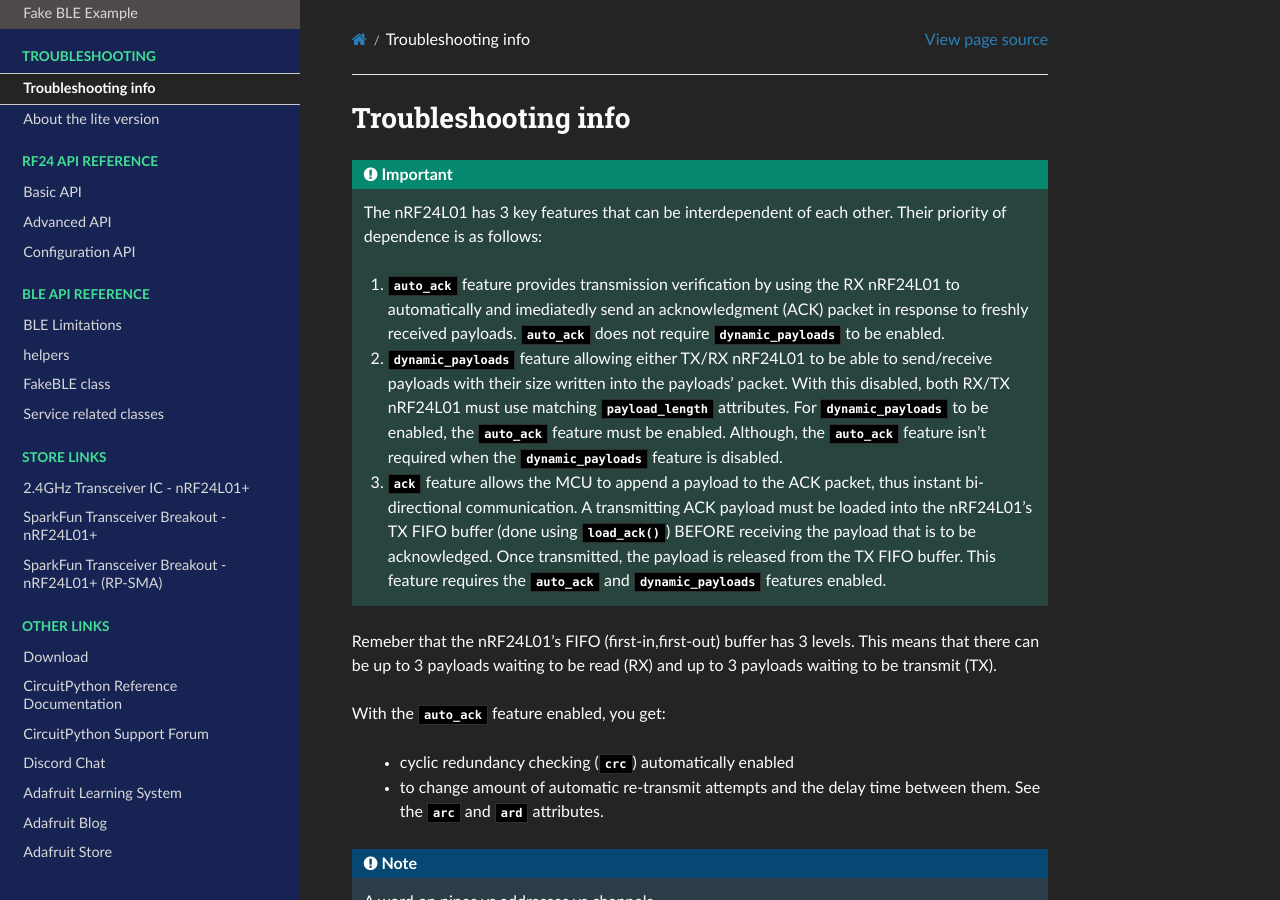
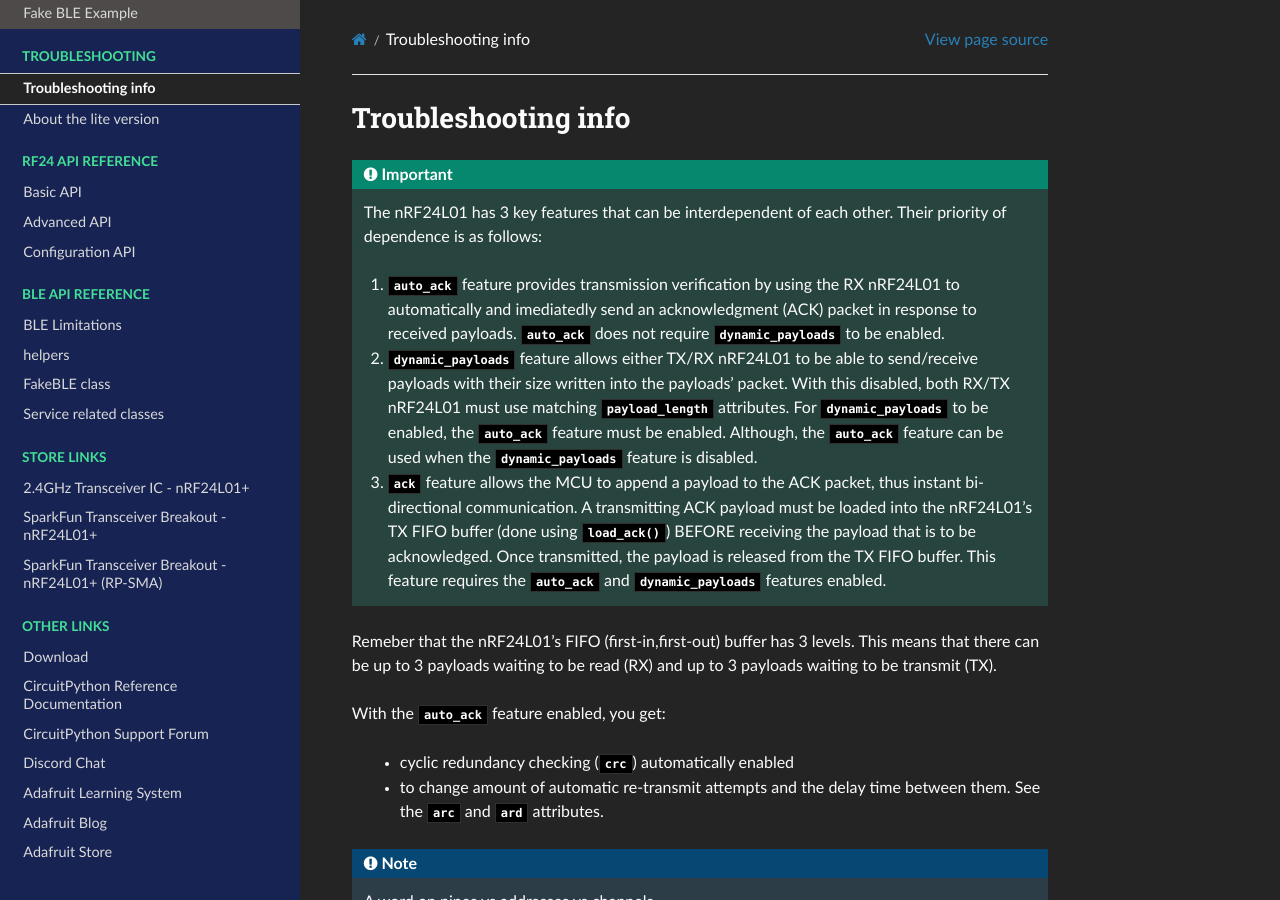
Before and after one commit to nRF24/CircuitPython_nRF24L01, a Sphinx documentation site: the page built from docs/troubleshooting.rst, in a window 1280 px wide and 900 px high. Built offline with Sphinx 7.4.7 and the Read the Docs theme 2.0.0, drawn with Linux system fonts in a browser that asks for light colours.

Commit message:
clarify relations of dynamic_payloads & auto_ack

```diff
--- a/docs/troubleshooting.rst
+++ b/docs/troubleshooting.rst
@@ -6,13 +6,13 @@ Troubleshooting info
     priority of dependence is as follows:
 
     1. `auto_ack` feature provides transmission verification by using the RX nRF24L01 to
-       automatically and imediatedly send an acknowledgment (ACK) packet in response to freshly
+       automatically and imediatedly send an acknowledgment (ACK) packet in response to
        received payloads. `auto_ack` does not require `dynamic_payloads` to be enabled.
-    2. `dynamic_payloads` feature allowing either TX/RX nRF24L01 to be able to send/receive
+    2. `dynamic_payloads` feature allows either TX/RX nRF24L01 to be able to send/receive
        payloads with their size written into the payloads' packet. With this disabled, both
        RX/TX nRF24L01 must use matching `payload_length` attributes. For `dynamic_payloads` to
        be enabled, the `auto_ack` feature must be enabled. Although, the `auto_ack` feature
-       isn't required when the `dynamic_payloads` feature is disabled.
+       can be used when the `dynamic_payloads` feature is disabled.
     3. `ack` feature allows the MCU to append a payload to the ACK packet, thus instant
        bi-directional communication. A transmitting ACK payload must be loaded into the
        nRF24L01's TX FIFO buffer (done using `load_ack()`) BEFORE receiving the payload that
```
Also changed, not shown: docs/configure_api.rst (+5 -3 lines).
